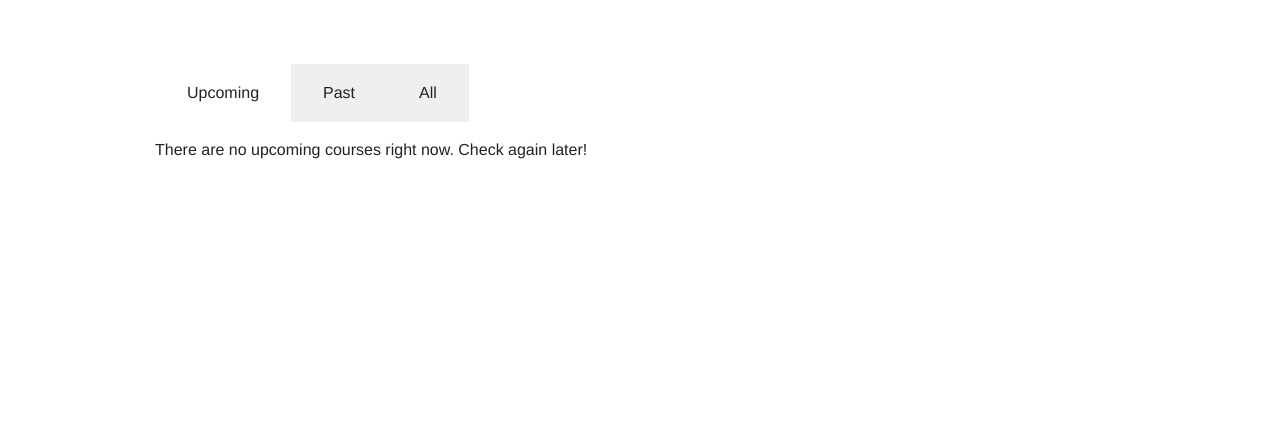
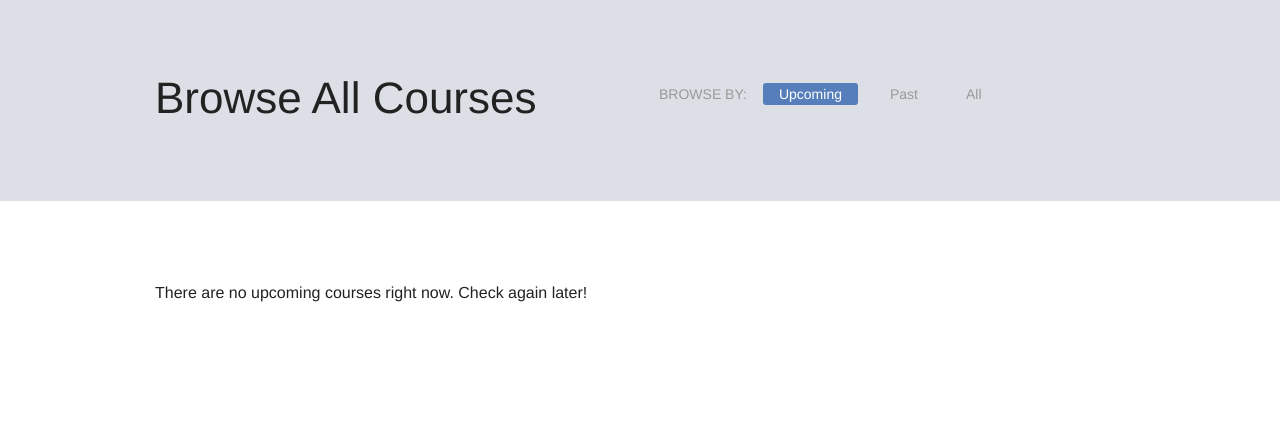
Before and after one commit to calblueprint/odalc, a Django app: page /courses/ in a window 1280 px wide. Shown: the part 65-506 px from the top of the page. Run offline with Django 3.2, Linux system fonts and the light colour scheme; data that the repository does not hold is empty; parts of the project's set-up code (start-up, migrations or seed data) failed here and were passed over; some libraries are stand-ins or nearby versions.

Commit message:
Change header of course listings to be more consistent

```diff
--- a/odalc/templates/base/course_listing.html
+++ b/odalc/templates/base/course_listing.html
@@ -1,14 +1,24 @@
 {% extends "base/base.html" %}
 
 {% block body %}
+
+<div class="gray-section">
+    <div class="row">
+        <div class="large-6 columns">
+            <h1>Browse All Courses</h1>
+        </div>
+        <div class="large-6 columns">
+            <dl class="sub-nav" style="margin-top:15px;" data-tab>
+                <dt>Browse By:</dt>
+                <dd class="active"><a href="#panel2-1">Upcoming</a></dd>
+                <dd><a href="#panel2-2">Past</a></dd>
+                <dd><a href="#panel2-3">All</a></dd>
+            </dl>
+        </div>
+    </div>
+</div>
+
 <div class="row white-section"><div class="large-12 columns">
-
-<dl class="tabs" data-tab>
-    <dd class="active"><a href="#panel2-1">Upcoming</a></dd>
-    <dd><a href="#panel2-2">Past</a></dd>
-    <dd><a href="#panel2-3">All</a></dd>
-</dl>
-
 <div class="tabs-content">
     <div class="content active" id="panel2-1">
         {% for course in upcoming_courses %}
```
